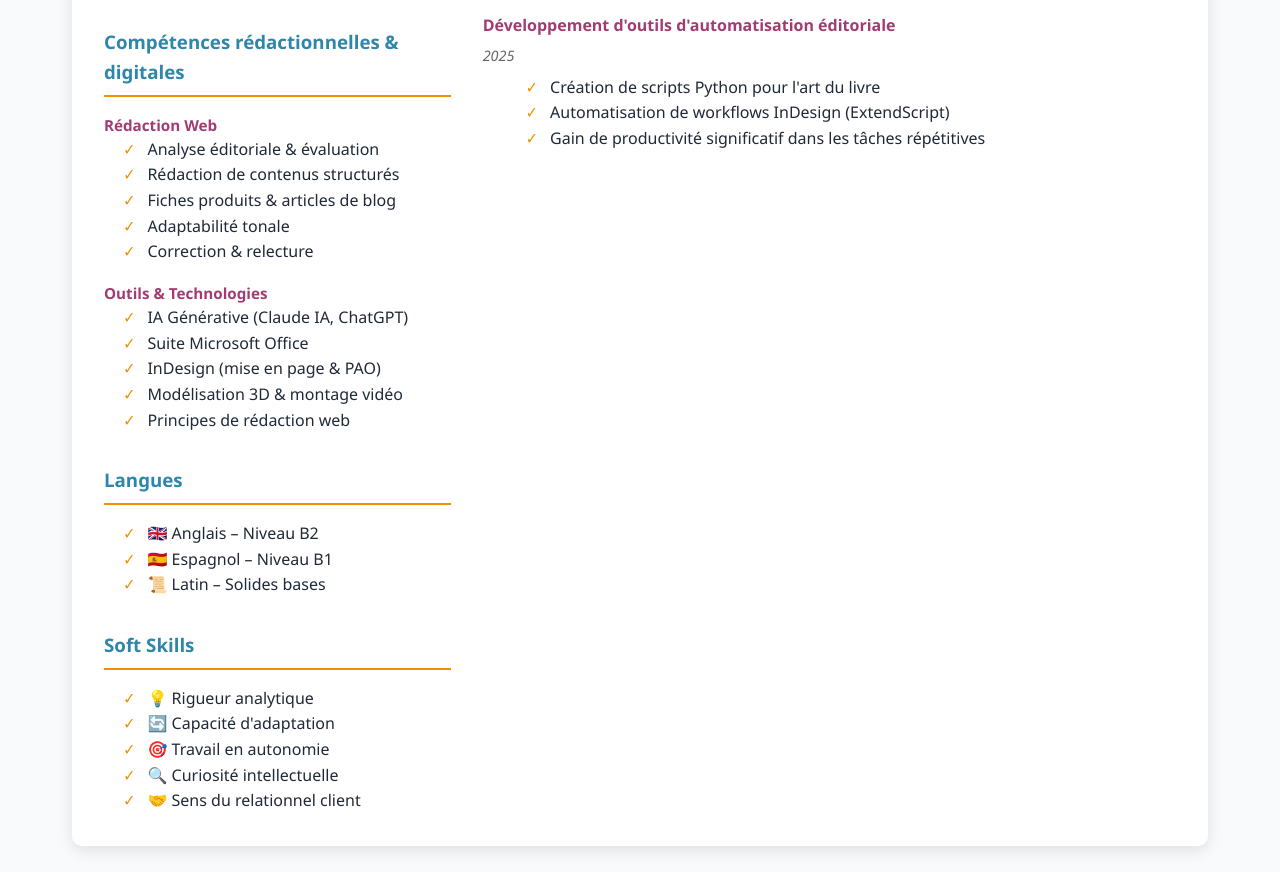
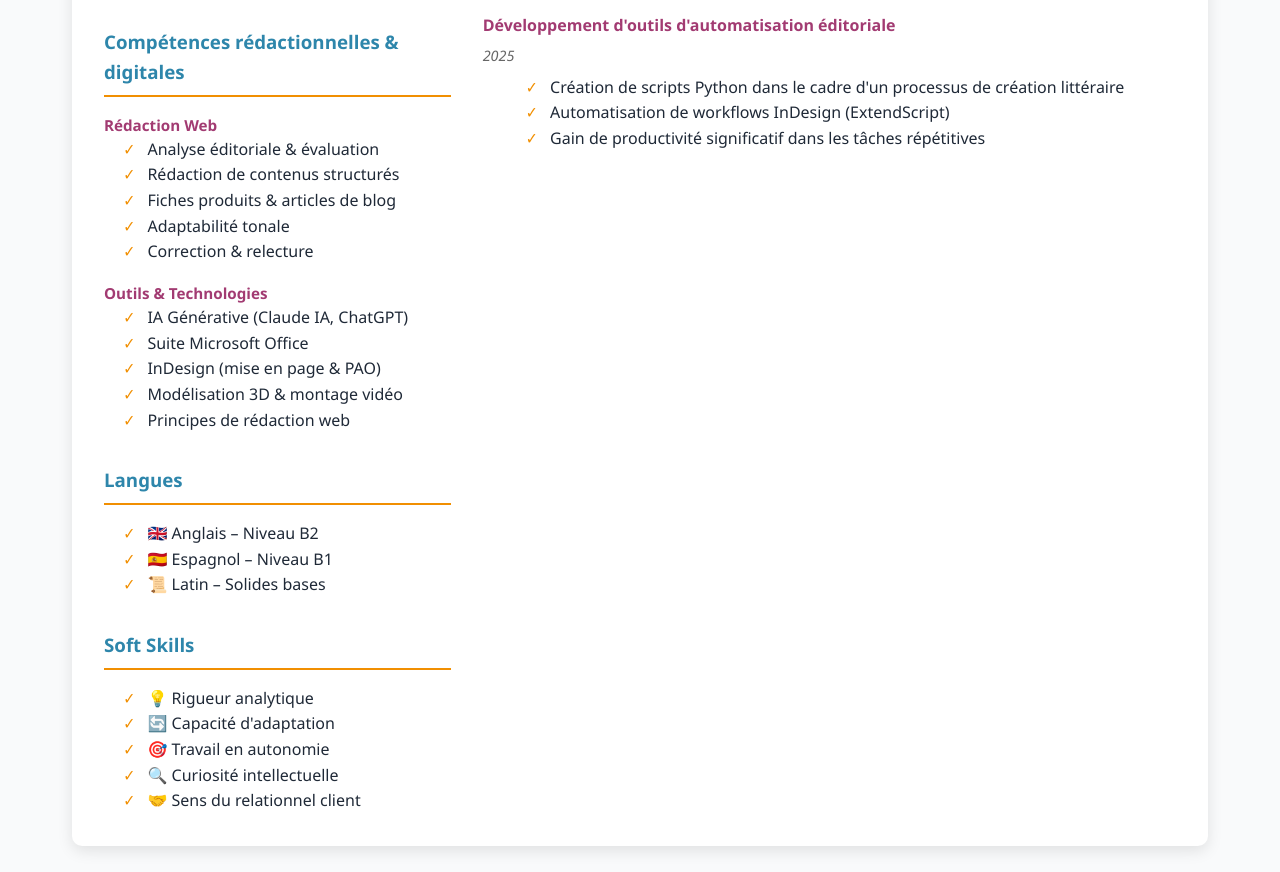
Before and after one commit to leopoldboxberger-debug/leopold-boxberger.github.io, a plain HTML site: page index.html in a window 1280 px wide. Shown: the part 2260-3132 px from the top of the page. Drawn offline with Linux system fonts and the light colour scheme.

Commit message:
Update index.html

```diff
--- a/index.html
+++ b/index.html
@@ -617,7 +617,7 @@
                     <h4>Développement d'outils d'automatisation éditoriale</h4>
                     <p class="experience-date">2025</p>
                     <ul>
-                        <li>Création de scripts Python pour l'art du livre</li>
+                        <li>Création de scripts Python dans le cadre d'un processus de création littéraire</li>
                         <li>Automatisation de workflows InDesign (ExtendScript)</li>
                         <li>Gain de productivité significatif dans les tâches répétitives</li>
                     </ul>
```
